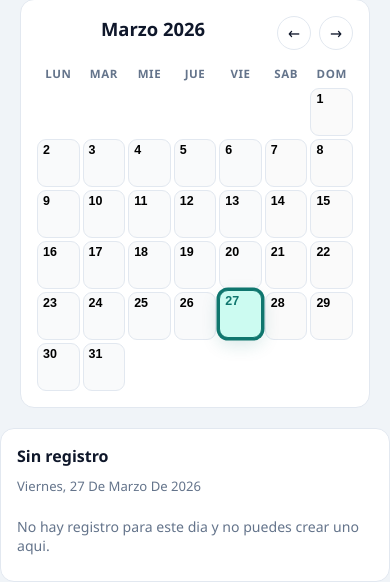
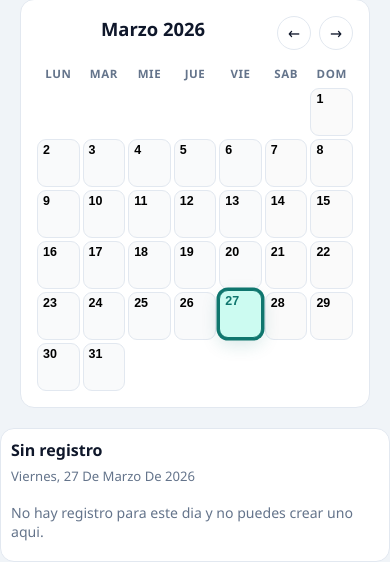
Before and after one commit to camir-hub/Control_Horario-Superpekes, a Flask app: page /calendar in a window 390 px wide. Shown: the part 507-1089 px from the top of the page. Run offline with Flask 3, Linux system fonts and the light colour scheme; a user stored in the database is signed in; data comes from the database, SQL or seed files in the repository; data that the repository does not hold is empty.

Commit message:
Se reduce el bloque de nuevo registro para acercalo al tamaño del historial de horas

```diff
--- a/static/css/responsive.css
+++ b/static/css/responsive.css
@@ -113,17 +113,18 @@ table,
         margin: 0 !important;
         width: 100% !important;
         max-width: 100% !important;
+        padding: 10px !important;
     }
 
     .form-section .time-row {
         grid-template-columns: 1fr !important;
-        gap: 10px !important;
+        gap: 8px !important;
     }
 
     .form-section .toggle-row {
         display: grid !important;
         grid-template-columns: 1fr !important;
-        gap: 10px !important;
+        gap: 8px !important;
         align-items: stretch !important;
         width: 100% !important;
     }
--- a/templates/calendar.html
+++ b/templates/calendar.html
@@ -197,18 +197,18 @@
             overflow-y: auto; max-height: calc(100vh - 56px);
             position: sticky; top: 56px;
         }
-        .form-card { background: #fff; border: 1px solid var(--line); border-radius: var(--radius); padding: 18px; }
-        .form-card h3 { font-size: 1rem; margin-bottom: 10px; }
-        .panel-day-label { font-size: 0.82rem; color: var(--muted); display: block; margin-bottom: 12px; text-transform: capitalize; }
+        .form-card { background: #fff; border: 1px solid var(--line); border-radius: var(--radius); padding: 12px; }
+        .form-card h3 { font-size: 1rem; margin-bottom: 6px; }
+        .panel-day-label { font-size: 0.82rem; color: var(--muted); display: block; margin-bottom: 8px; text-transform: capitalize; }
         .form-group {
             display: grid;
-            gap: clamp(8px, 1.8vw, 12px);
+            gap: 8px;
             width: 100%;
         }
         .time-row {
             display: grid;
             grid-template-columns: repeat(auto-fit, minmax(min(100%, 210px), 1fr));
-            gap: clamp(8px, 1.8vw, 12px);
+            gap: 8px;
             width: 100%;
         }
         .time-row > div {
@@ -218,9 +218,9 @@
         .toggle-row {
             display: grid;
             grid-template-columns: repeat(auto-fit, minmax(min(100%, 210px), 1fr));
-            gap: clamp(8px, 1.8vw, 12px);
+            gap: 8px;
             align-items: stretch;
-            margin-top: 2px;
+            margin-top: 0;
             width: 100%;
         }
         .toggle-item {
@@ -348,6 +348,9 @@
                 position: static;
                 max-height: none;
                 padding: 0;
+            }
+            .form-card {
+                padding: 10px;
             }
         }
         @media (max-width: 560px) {
```
